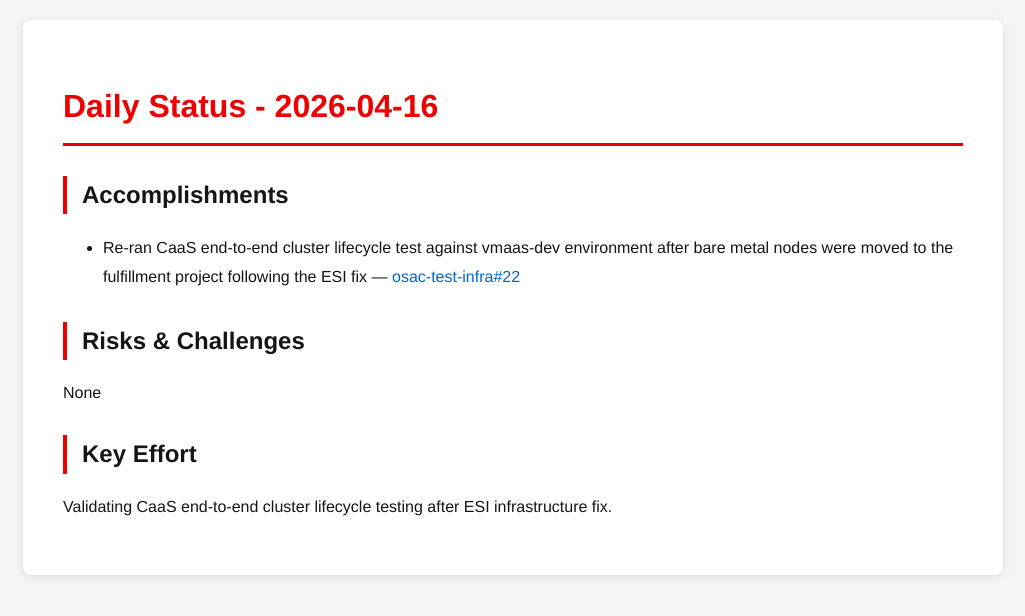
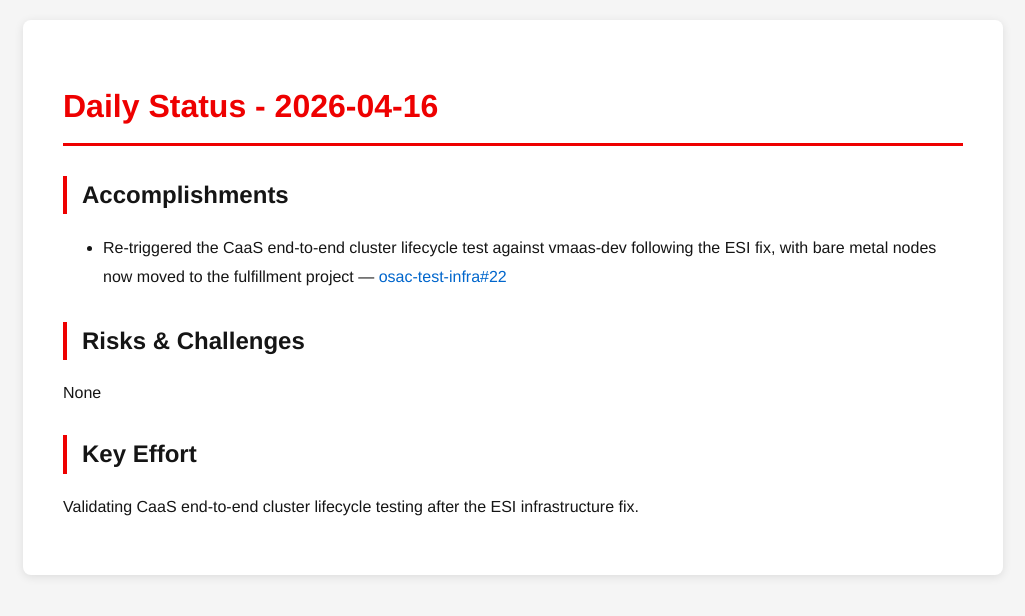
Before and after one commit to tzvatot/daily-status, a Jekyll site: the page built from 2026-04-16.md, in a window 1280 px wide. Shown: the top 616 px of the page, without its empty margins (127-1152 px from the left). Built offline with Jekyll 4.4.1, drawn with Linux system fonts in a browser that asks for light colours.

Commit message:
Daily status update - 2026-04-16

```diff
--- a/2026-04-16.md
+++ b/2026-04-16.md
@@ -7,10 +7,10 @@
 # Daily Status - 2026-04-16
 
 ## Accomplishments
-- Re-ran CaaS end-to-end cluster lifecycle test against vmaas-dev environment after bare metal nodes were moved to the fulfillment project following the ESI fix — [osac-test-infra#22](https://github.com/osac-project/osac-test-infra/pull/22)
+- Re-triggered the CaaS end-to-end cluster lifecycle test against vmaas-dev following the ESI fix, with bare metal nodes now moved to the fulfillment project — [osac-test-infra#22](https://github.com/osac-project/osac-test-infra/pull/22)
 
 ## Risks & Challenges
 None
 
 ## Key Effort
-Validating CaaS end-to-end cluster lifecycle testing after ESI infrastructure fix.
+Validating CaaS end-to-end cluster lifecycle testing after the ESI infrastructure fix.
```
